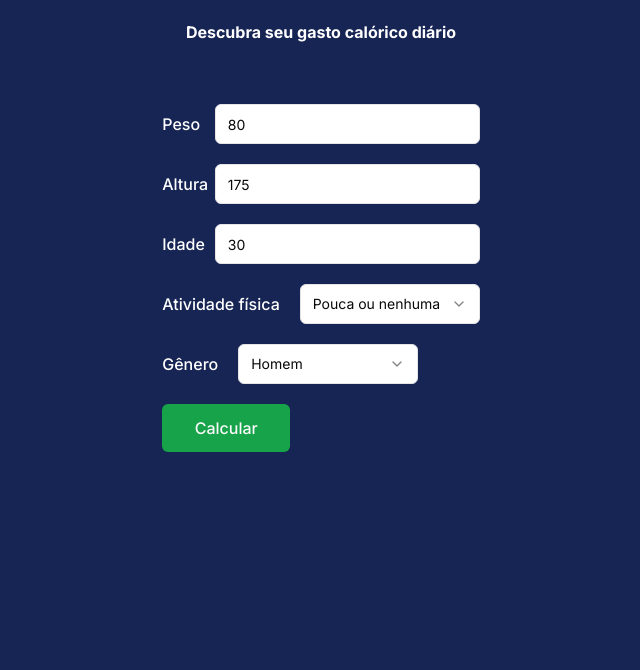
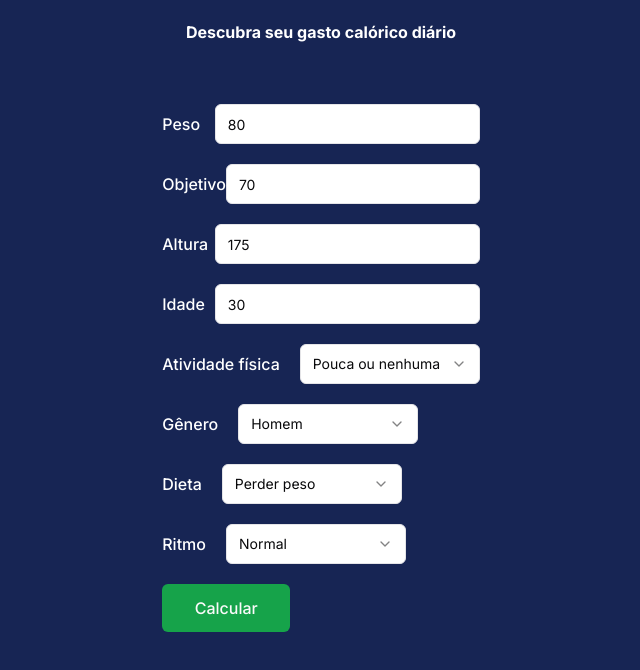
Before and after one commit to Pedrowill21/calorie-counter, a React (Vite) app: page / in a window 1280 px wide. Shown: the top 670 px of the page, without its empty margins (319-959 px from the left). Built offline with nearby package versions, Linux system fonts and the light colour scheme.

Commit message:
feat : add inputs to new infos

```diff
--- a/src/interfaces/calorie-counter/index.tsx
+++ b/src/interfaces/calorie-counter/index.tsx
@@ -4,10 +4,10 @@ export interface IDiet {
   dietSpeed: TypeDietSpeed;
   dietTarget: TypeDietTarget;
 }
-export interface ICalorieCounter extends IDiet {
+export interface ICalorieCounter extends IDiet, ITBM {
   activity: TypeActivity;
 }
-export interface ICaloricRecommendation extends IDiet, ITBM {
+export interface ICaloricRecommendation extends IDiet {
   TBM: number;
 }
 
--- a/src/pages/calorie-counter/index.tsx
+++ b/src/pages/calorie-counter/index.tsx
@@ -1,5 +1,10 @@
 import { Input } from "@/components/ui/input";
-import { TypeActivity, TypeGender } from "@/interfaces/calorie-counter";
+import {
+  TypeActivity,
+  TypeDietSpeed,
+  TypeDietTarget,
+  TypeGender,
+} from "@/interfaces/calorie-counter";
 import { useState } from "react";
 import {
   Select,
@@ -18,6 +23,9 @@ export function CalorieCounter() {
   const [age, setAge] = useState<number>(30);
   const [activity, setActivity] = useState<TypeActivity>("pouca ou nenhuma");
   const [TBM, setTBM] = useState<number>();
+  const [dietTarget, setDietTarget] = useState<TypeDietTarget>("perder peso");
+  const [dietSpeed, setDietSpeed] = useState<TypeDietSpeed>("normal");
+  const [targetWeight, setTargetWeight] = useState<number>(70);
 
   function onSubmit() {
     // console.log("submit", {
@@ -26,6 +34,9 @@ export function CalorieCounter() {
     //   age,
     //   gender,
     //   activity,
+    //   dietSpeed,
+    //   dietTarget,
+    //   targetWeight,
     // });
 
     setTBM(
@@ -35,6 +46,9 @@ export function CalorieCounter() {
         age,
         gender,
         activity,
+        dietSpeed,
+        dietTarget,
+        targetWeight,
       })
     );
   }
@@ -47,7 +61,9 @@ export function CalorieCounter() {
 
       {TBM && (
         <span className=" text-white text-lg">
-          Meta calórica <span className=" font-bold text-green-500">{TBM.toFixed(0)}</span> calorias
+          Meta calórica{" "}
+          <span className=" font-bold text-green-500">{TBM.toFixed(0)}</span>{" "}
+          calorias
         </span>
       )}
 
@@ -60,6 +76,18 @@ export function CalorieCounter() {
             type="number"
             value={weight}
             onChange={(e) => setWeight(Number(e.target.value))}
+            placeholder="Peso em KG"
+          />
+        </div>
+
+        <div className="flex items-center">
+          <span className=" text-white font-medium w-16">Objetivo</span>
+          <Input
+            name="target-weight"
+            className="max-w-72"
+            type="number"
+            value={targetWeight}
+            onChange={(e) => setTargetWeight(Number(e.target.value))}
             placeholder="Peso em KG"
           />
         </div>
@@ -127,6 +155,39 @@ export function CalorieCounter() {
           </Select>
         </div>
 
+        <div className="flex items-center gap-5">
+          <span className=" text-white font-medium">Dieta</span>
+          <Select
+            value={dietTarget}
+            onValueChange={(e) => setDietTarget(e as TypeDietTarget)}
+          >
+            <SelectTrigger className="w-[180px]">
+              <SelectValue placeholder="perder peso" />
+            </SelectTrigger>
+            <SelectContent>
+              <SelectItem value="perder peso">Perder peso</SelectItem>
+              <SelectItem value="ganhar peso">Ganhar peso</SelectItem>
+            </SelectContent>
+          </Select>
+        </div>
+
+        <div className="flex items-center gap-5">
+          <span className=" text-white font-medium">Ritmo </span>
+          <Select
+            value={dietSpeed}
+            onValueChange={(e) => setDietSpeed(e as TypeDietSpeed)}
+          >
+            <SelectTrigger className="w-[180px]">
+              <SelectValue placeholder="normal" />
+            </SelectTrigger>
+            <SelectContent>
+              <SelectItem value="normal">Normal</SelectItem>
+              <SelectItem value="acelerada">Acelerado</SelectItem>
+              <SelectItem value="agressiva">Agressivo</SelectItem>
+            </SelectContent>
+          </Select>
+        </div>
+
         <Button
           onClick={onSubmit}
           className=" transition max-w-32 h-12 bg-green-600 text-base hover:bg-white hover:text-green-500 "
--- a/src/pages/functions/CalorieCounter.tsx
+++ b/src/pages/functions/CalorieCounter.ts
@@ -23,17 +23,20 @@ export function CalcCalorie({
   height,
   weight,
   activity,
+  dietSpeed,
+  dietTarget,
+  targetWeight,
 }: ICalorieCounter) {
   let TBM = CalcTBM({ age, gender, height, weight });
 
   TBM = TBM * (activityMultipliers[activity] || 1.2);
 
   CaloricRecommendation({
-    TBM: TBM,
-    weight: 90,
-    targetWeight: 70,
-    dietSpeed: "acelerada",
-    dietTarget: "perder peso",
+    dietSpeed,
+    dietTarget,
+    targetWeight,
+    TBM,
+    weight,
   });
 
   return TBM;
```
